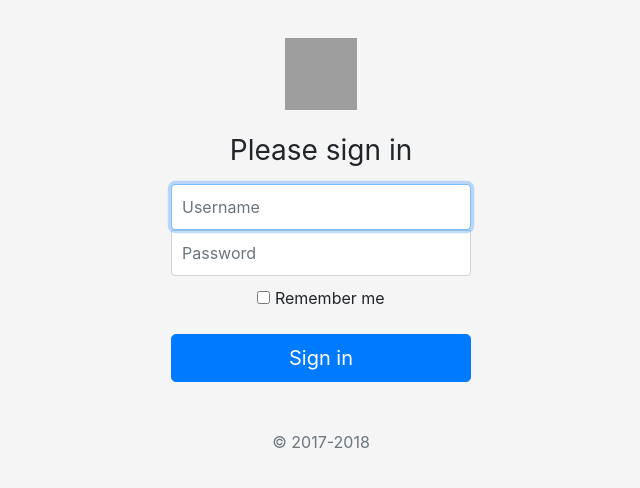
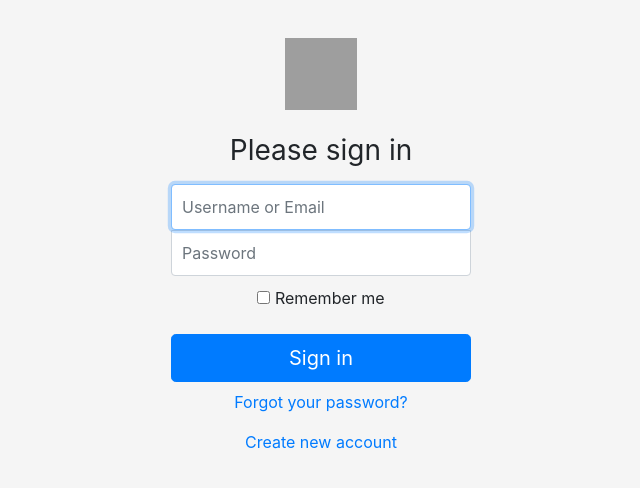
Before and after one commit to pooryafayazi/site-Django, a Django app: page /accounts/login in a window 1280 px wide. Shown: the part 146-634 px from the top of the page, without its empty margins (319-959 px from the left). Run offline with Django 5.2, Linux system fonts and the light colour scheme; parts of the project's set-up code (start-up, migrations or seed data) failed here and were passed over; some libraries are stand-ins or nearby versions; grey boxes are pictures that could not be loaded.

Commit message:
10.08 User Authentication
forget password
username or email for login

```diff
--- a/accounts/urls.py
+++ b/accounts/urls.py
@@ -1,22 +1,21 @@
 
 from django.urls import path
-
 from . import views
-#from .views import http_test, json_test
 
 app_name = 'accounts'
 
 urlpatterns = [
-
-    # login
     path('login', views.login_view, name='login'),
+    path('logout', views.logout_view, name='logout'),
+    path('signup', views.signup_view, name='signup'),
+]
 
 
-    # logout
-    path('logout', views.logout_view, name='logout'),
+from django.contrib.auth import views as auth_views
 
-
-    # registration/signup
-    path('signup', views.signup_view, name='signup'),
-
+urlpatterns += [
+    path('password_reset/', auth_views.PasswordResetView.as_view(), name='password_reset'),
+    path('password_reset/done/', auth_views.PasswordResetDoneView.as_view(), name='password_reset_done'),
+    path('reset/<uidb64>/<token>/', auth_views.PasswordResetConfirmView.as_view(), name='password_reset_confirm'),
+    path('reset/done/', auth_views.PasswordResetCompleteView.as_view(), name='password_reset_complete'),
 ]
--- a/accounts/views.py
+++ b/accounts/views.py
@@ -1,23 +1,25 @@
 from django.shortcuts import render, redirect
 from django.contrib.auth import authenticate, login, logout
 from django.contrib.auth.forms import AuthenticationForm, UserCreationForm
-#from django.contrib.auth.decorators import login_required
-#from django.urls import reverse
-
+from .forms import CustomUserCreationForm
+from django.contrib.auth.models import User
 # Create your views here.
 def login_view(request):
     if not request.user.is_authenticated:
         if request.method == 'POST':
+            username_or_email = request.POST.get('username_or_email')
+            password = request.POST.get('password')
+            try:
+                user = User.objects.get(email=username_or_email)
+                username = user.username
+            except:
+                username = username_or_email
+            user = authenticate(username=username, password=password)
+
             form = AuthenticationForm(request=request, data=request.POST)
-            if form.is_valid():
-                username = form.cleaned_data.get('username')
-                password = form.cleaned_data.get('password')
-                user = authenticate(username=username, password=password)
-                if user is not None:
-                    login(request, user)
-                    return redirect('/')
-                #else:
-
+            if user is not None:
+                login(request, user)
+                return redirect('/')
         form = AuthenticationForm()
         context = {'form': form}
         return render(request, 'accounts/login.html', context)
@@ -33,24 +35,36 @@ def logout_view(request):
         return render(request, 'accounts/login.html' )
     return redirect('/')
 
+'''
+def signup_view(request):
+    if not request.user.is_authenticated:
+        if request.method == 'POST':
+            form = CustomUserCreationForm(request.POST)
+            if form.is_valid():
+                form.save()
+                return redirect('/')
+        else:
+            form = UserCreationForm()
+        context = {'form': form}
+        return render(request, 'accounts/signup.html', context)
+    else:
+        return redirect('/')
+'''
 
-'''
-@login_required
-def logout_view(request):
-    logout(request)
-    return reverse('accounts:login')'''
-
+from django.shortcuts import render, redirect
+from .forms import CustomUserCreationForm
 
 def signup_view(request):
     if not request.user.is_authenticated:
         if request.method == 'POST':
-            form = UserCreationForm(request.POST)
+            form = CustomUserCreationForm(request.POST)
             if form.is_valid():
                 form.save()
-                return redirect('/')
-
-        form = UserCreationForm()
-        context = {'form': form}
-        return render(request, 'accounts/signup.html', context)
+                return redirect('accounts:login')  # Redirect to login page after signup
+            else:
+                return render(request, 'accounts/signup.html', {'form': form})  # Show form with errors
+        else:
+            form = CustomUserCreationForm()  # Use the custom form here
+            return render(request, 'accounts/signup.html', {'form': form})
     else:
         return redirect('/')
--- a/mysite/urls.py
+++ b/mysite/urls.py
@@ -53,3 +53,12 @@ urlpatterns += debug_toolbar_urls()
 # static ('static','base / static')
 urlpatterns += static(settings.STATIC_URL, document_root=settings.STATIC_ROOT)
 urlpatterns += static(settings.MEDIA_URL, document_root=settings.MEDIA_ROOT)
+
+from django.contrib.auth import views as auth_views
+
+urlpatterns += [
+    path('password_reset/', auth_views.PasswordResetView.as_view(), name='password_reset'),
+    path('password_reset/done/', auth_views.PasswordResetDoneView.as_view(), name='password_reset_done'),
+    path('reset/<uidb64>/<token>/', auth_views.PasswordResetConfirmView.as_view(), name='password_reset_confirm'),
+    path('reset/done/', auth_views.PasswordResetCompleteView.as_view(), name='password_reset_complete'),
+]
--- a/templates/accounts/login.html
+++ b/templates/accounts/login.html
@@ -24,7 +24,7 @@
       <img class="mb-4" src="https://getbootstrap.com/docs/4.0/assets/brand/bootstrap-solid.svg" alt="" width="72" height="72">
       <h1 class="h3 mb-3 font-weight-normal">Please sign in</h1>
       <label for="inputEmail" class="sr-only">Username</label>
-      <input type="text" name="username" class="form-control" placeholder="Username" required autofocus>
+      <input type="text" name="username_or_email" class="form-control" placeholder="Username or Email" required autofocus>
       <label for="inputPassword" class="sr-only">Password</label>
       <input type="password" name="password" class="form-control" placeholder="Password" required>
       <div class="checkbox mb-3">
@@ -33,7 +33,13 @@
         </label>
       </div>
       <button class="btn btn-lg btn-primary btn-block" type="submit">Sign in</button>
-      <p class="mt-5 mb-3 text-muted">&copy; 2017-2018</p>
+
+      <p class="mt-2">
+        <a href="{% url 'accounts:password_reset' %}">Forgot your password?</a>
+      </p>
+      <p class="mt-2">
+        <a href="{% url 'accounts:signup' %}">Create new account</a>
+      </p>
     </form>
   </body>
 </html>
--- a/templates/accounts/signup.html
+++ b/templates/accounts/signup.html
@@ -25,6 +25,8 @@
       <h1 class="h3 mb-3 font-weight-normal">Please Sign up</h1>
       <label for="inputEmail" class="sr-only">Username</label>
       <input type="text" name="username" class="form-control" placeholder="Username" required autofocus>
+      <label for="inputEmail" class="sr-only">ٍEmail</label>
+      <input type="text" name="email" class="form-control" placeholder="Email" required autofocus>
       <label for="inputPassword" class="sr-only">Password 1</label>
       <input type="password" name="password1" class="form-control" placeholder="Password" required>
       <label for="inputPassword" class="sr-only">Confirm Password</label>
@@ -36,7 +38,9 @@
         </label>
       </div>
       <button class="btn btn-lg btn-primary btn-block" type="submit">Sign up</button>
-      <p class="mt-5 mb-3 text-muted">&copy; 2017-2018</p>
+      <p class="mt-2">
+        Already have an account? <a href="{% url 'accounts:login' %}">Sign in</a>
+      </p>
     </form>
   </body>
 </html>
```
Also changed, not shown: accounts/forms.py (added, +10 -0 lines), mysite/settings.py (+10 -0 lines), templates/accounts/password_reset.html (added, +19 -0 lines), templates/accounts/password_reset_complete.html (added, +10 -0 lines), templates/accounts/password_reset_confirm.html (added, +15 -0 lines), templates/accounts/password_reset_done.html (added, +10 -0 lines), blog/templatetags/registeration/login.html (added), db.sqlite3.
